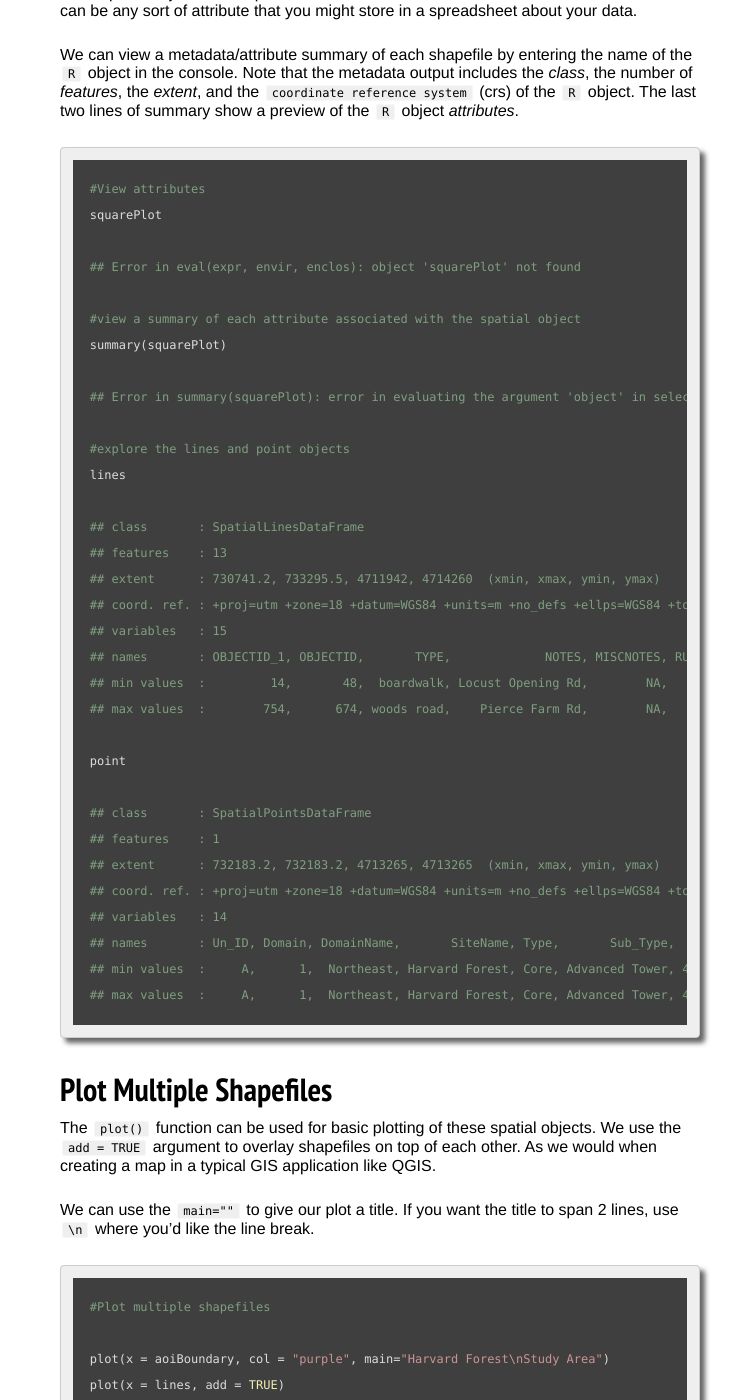
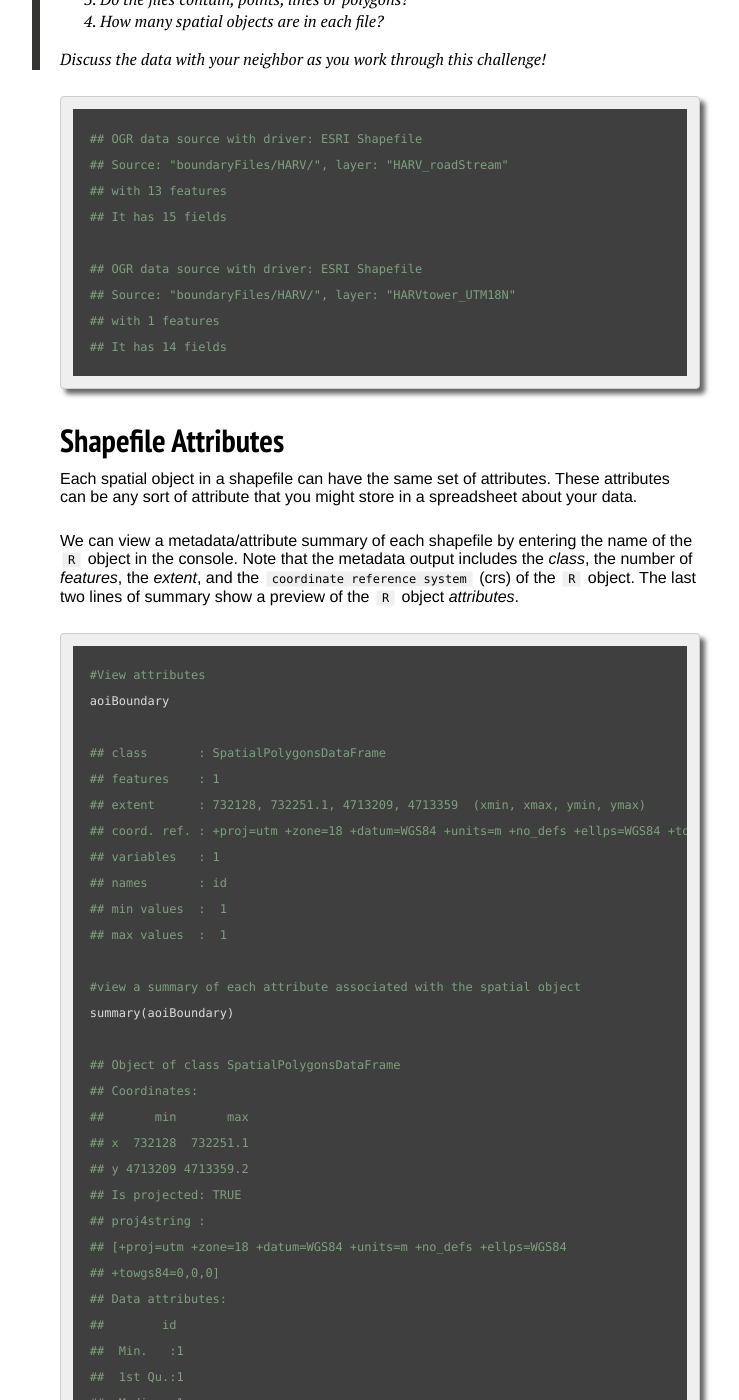
Before and after one commit to datacarpentry/NEON-R-Spatial-Vector-deprecated, a Jekyll site: the page built from _posts/2015-10-26-L00-open-a-shapefile.md, in a window 1280 px wide and 1400 px high, scrolled down 4543 px. Shown: the whole window, without its empty margins (260-999 px from the left). Built offline with Jekyll 4.4.1, drawn with Linux system fonts in a browser that asks for light colours; nearby versions of some CDN libraries; some of the changed text lies outside the part shown.

````diff
--- a/00-open-a-shapefile.Rmd
+++ b/00-open-a-shapefile.Rmd
@@ -176,10 +176,10 @@ the `R` object _attributes_.
 
 ```{r View-Attribute-Summary}
 #View attributes
-squarePlot
+aoiBoundary
 
 #view a summary of each attribute associated with the spatial object
-summary(squarePlot)
+summary(aoiBoundary)
 
 #explore the lines and point objects
 lines
--- a/_posts/2015-10-26-L00-open-a-shapefile.md
+++ b/_posts/2015-10-26-L00-open-a-shapefile.md
@@ -125,7 +125,7 @@ It is a polygon layer.
     #create a quick plot of the shapefile
     plot(aoiBoundary)
 
-![ ]({{ site.baseurl }}/images/00-open-a-shapefile/Import-Shapefile-1.png)
+![ ]({{ site.baseurl }}/images/rfigs/00-open-a-shapefile/Import-Shapefile-1.png)
 
 #View Shapefile Metadata
 
@@ -198,14 +198,37 @@ the `R` object _attributes_.
 
 
     #View attributes
-    squarePlot
+    aoiBoundary
 
-    ## Error in eval(expr, envir, enclos): object 'squarePlot' not found
+    ## class       : SpatialPolygonsDataFrame
+    ## features    : 1
+    ## extent      : 732128, 732251.1, 4713209, 4713359  (xmin, xmax, ymin, ymax)
+    ## coord. ref. : +proj=utm +zone=18 +datum=WGS84 +units=m +no_defs +ellps=WGS84 +towgs84=0,0,0
+    ## variables   : 1
+    ## names       : id
+    ## min values  :  1
+    ## max values  :  1
 
     #view a summary of each attribute associated with the spatial object
-    summary(squarePlot)
+    summary(aoiBoundary)
 
-    ## Error in summary(squarePlot): error in evaluating the argument 'object' in selecting a method for function 'summary': Error: object 'squarePlot' not found
+    ## Object of class SpatialPolygonsDataFrame
+    ## Coordinates:
+    ##       min       max
+    ## x  732128  732251.1
+    ## y 4713209 4713359.2
+    ## Is projected: TRUE
+    ## proj4string :
+    ## [+proj=utm +zone=18 +datum=WGS84 +units=m +no_defs +ellps=WGS84
+    ## +towgs84=0,0,0]
+    ## Data attributes:
+    ##        id
+    ##  Min.   :1
+    ##  1st Qu.:1
+    ##  Median :1
+    ##  Mean   :1
+    ##  3rd Qu.:1
+    ##  Max.   :1
 
     #explore the lines and point objects
     lines
@@ -248,4 +271,4 @@ span 2 lines, use `\n` where you'd like the line break.
     #use the pch element to adjust the symbology of the points
     plot(x = point, add  = TRUE, pch = 19, col = "red")
 
-![ ]({{ site.baseurl }}/images/00-open-a-shapefile/plot-multiple-shapefiles-1.png)
+![ ]({{ site.baseurl }}/images/rfigs/00-open-a-shapefile/plot-multiple-shapefiles-1.png)
````
Also changed, not shown: _posts/2015-10-26-L02-csv-vector-raster-plotting.md (+3 -3 lines), _posts/2015-10-26-L03-vector-raster-integration-advanced.md (+3 -3 lines), images/rfigs/02-csv-vector-raster-plotting/Plot vector-raster overlay-1.png, images/rfigs/03-vector-raster-integration-advanced/Crop by vector extent-1.png, 3 other files.
